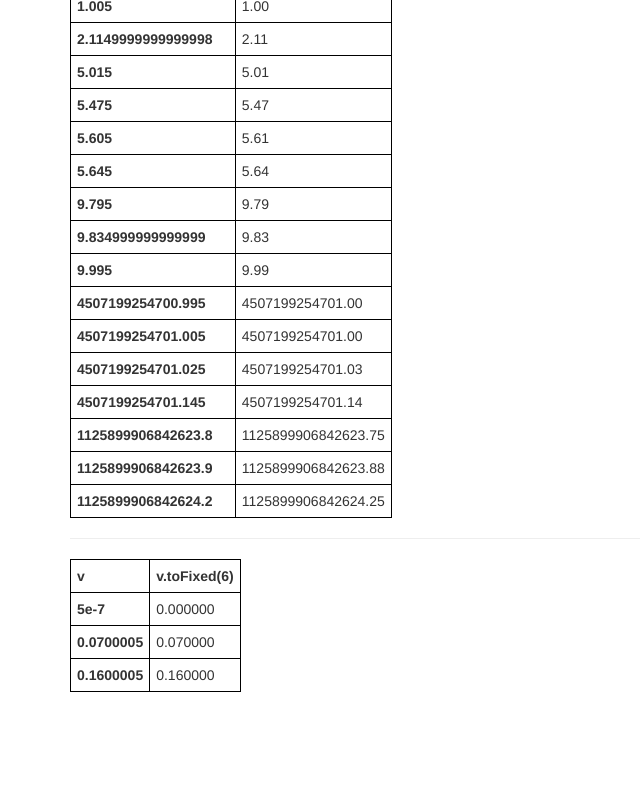
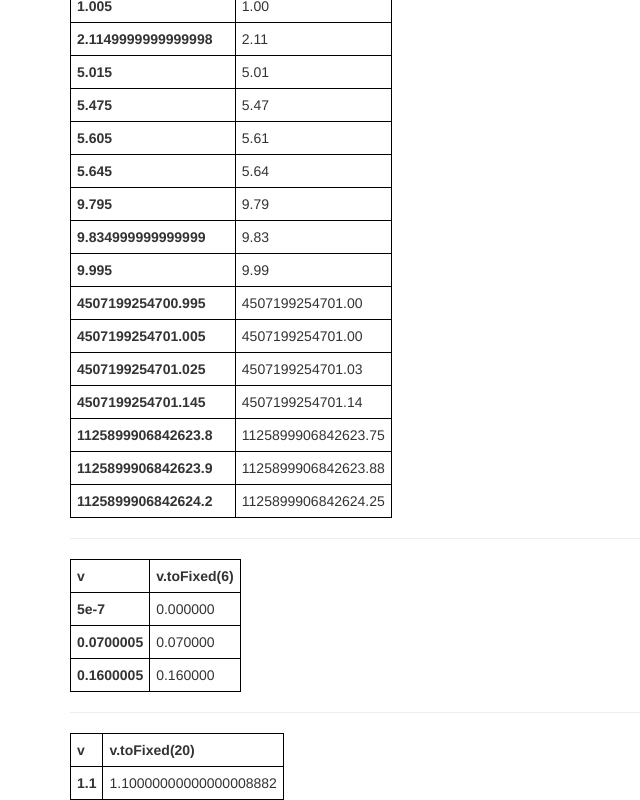
Before and after one commit to hnw/hnw.jp, a plain HTML site: page bugs/tofixed.html in a window 1280 px wide. Shown: the part 515-1315 px from the top of the page, without its empty margins (0-640 px from the left). Before the commit the page ends 1207 px from the top, so only its background shows below. Drawn offline with nearby package versions, Linux system fonts and the light colour scheme.

Commit message:
Make "bugs" directory

```diff
--- a/tmp/tofixed.html
+++ b/bugs/tofixed.html
@@ -10,7 +10,7 @@
       var v4 = 9007199254740991;
       var v5 = 9007199254740992;
 
-      var v6 = 0.0049999999999999992
+      var v6 = 0.0049999999999999992;
       var v7 = 0.005; // 0.0050000000000000001
       var v8 = 0.015; // 0.0149999999999999994
       var v9 = 0.025; // 0.0250000000000000014
@@ -34,9 +34,11 @@
       var v27 = 1125899906842623.875;
       var v28 = 1125899906842624.25;
 
-      var v29 = 0.0000005 // 0.00000049999999999999998
-      var v30 = 0.0700005 // 0.0700004999999999933
-      var v31 = 0.1600005 // 0.1600004999999999900
+      var v29 = 0.0000005; // 0.00000049999999999999998
+      var v30 = 0.0700005; // 0.0700004999999999933
+      var v31 = 0.1600005; // 0.1600004999999999900
+
+      var v32 = 1.1;
     </script>
     <script src="https://maxcdn.bootstrapcdn.com/bootstrap/3.3.2/js/bootstrap.min.js"></script>
     <style type="text/css">
@@ -200,6 +202,17 @@ th,td {border: solid 1px #000000; padding: 6px}
         <td><script>document.write(v31.toFixed(6))</script></td>
       </tr>
     </table>
+    <hr>
+    <table>
+      <tr>
+        <th>v</th>
+        <th>v.toFixed(20)</th>
+      </tr>
+      <tr>
+        <th><script>document.write(v32)</script></th>
+        <td><script>document.write(v32.toFixed(20))</script></td>
+      </tr>
+    </table>
 
 </div><!-- /.container -->
 
```
